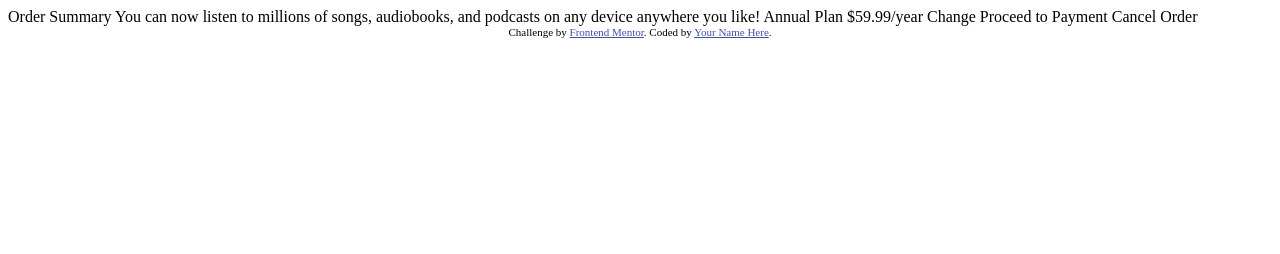
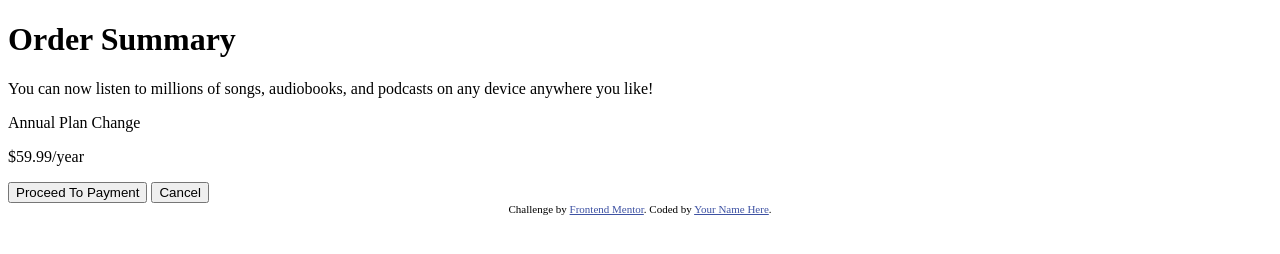
Before and after one commit to TwoThreeTwo/order-summary-component, a plain HTML site: page index.html in a window 1280 px wide. Drawn offline with Linux system fonts and the light colour scheme; a web font is replaced by a local one.

Commit message:
Done html now moving to css :>

```diff
--- a/index.html
+++ b/index.html
@@ -8,22 +8,18 @@
   <title>Frontend Mentor | Order summary card</title>
 </head>
 <body>
-
-  Order Summary
-
-  You can now listen to millions of songs, audiobooks, and podcasts on any
-  device anywhere you like!
-
-  Annual Plan
-  $59.99/year
-
-  Change
-
-  Proceed to Payment
-  Cancel Order
-
+  <div class="card">
+    <h1 class="order-summary">Order Summary</h1>
+    <!--os = order-summary-->
+    <p class="os-description">You can now listen to millions of songs, audiobooks, and podcasts on any device anywhere you like!</p>
+    <!--https://www.w3schools.com/cssref/pr_text_word-spacing.asp use this when in css-->
+    <p class="anual-plan">Annual Plan Change</p>
+    <p class="price">$59.99/year</p>
+    <button class="confirm-payment-button" title="When the button is pressed it will lead to payement page">Proceed To Payment</button>
+    <button class="cancel-payment-button" title="When the button is pressed it will not go to the payment page">Cancel</button>
+  </div>
   <div class="attribution">
-    Challenge by <a href="https://www.frontendmentor.io?ref=challenge" target="_blank">Frontend Mentor</a>.
+    Challenge by <a href="https://www.frontendmentor.io?ref=challenge" target="_blank" rel="noopener">Frontend Mentor</a>.
     Coded by <a href="#">Your Name Here</a>.
   </div>
 </body>
--- a/style.css
+++ b/style.css
@@ -1,3 +1,9 @@
+@import url("https://fonts.google.com/specimen/Red+Hat+Display");
+
+html {
+    font-weight: 500, 700, 900;
+}
+
 .attribution {
     font-size: 11px;
     text-align: center;
```
